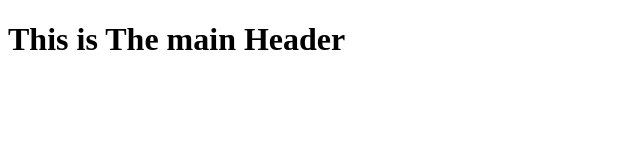
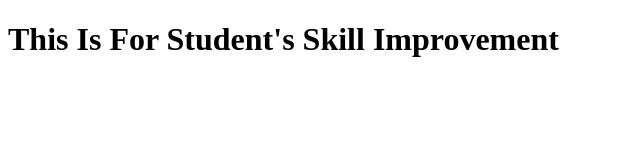
Before and after one commit to amitanwar007/TEST-CLASS-3, a plain HTML site: page index.html in a window 1280 px wide. Shown: the whole page, without its empty margins (0-640 px from the left). Drawn offline with Linux system fonts and the light colour scheme.

Commit message:
I have Changed The Header

```diff
--- a/index.html
+++ b/index.html
@@ -10,7 +10,7 @@
 
 <body>
     <div>
-        <h1>This is The main Header</h1>
+        <h1>This Is For Student's Skill Improvement</h1>
     </div>
 </body>
 
```
